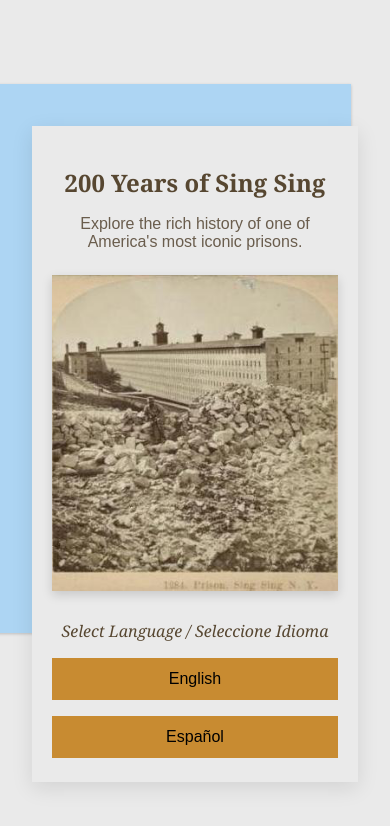
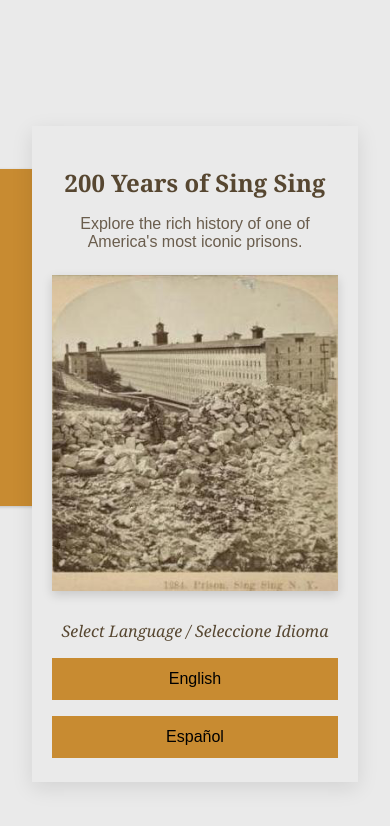
Before and after one commit to samweldon9393/SingSingPrisonMuseum-maps, a React (Create React App) app: page / in a window 390 px wide. Shown: the top 826 px of the page. Built offline with nearby package versions, Linux system fonts and the light colour scheme.

Commit message:
Landing page mobile update

```diff
--- a/src/LandingPage.css
+++ b/src/LandingPage.css
@@ -22,7 +22,7 @@
   position: absolute;
   width: 95vw;
   height: 65vh;
-  background: #ADD5F3;
+  background: #c88b31;
   top: 10%;
   left: -5%;
   box-shadow: 0 1px 3px rgba(0, 0, 0, 0.2);
@@ -98,4 +98,9 @@
   .landing-page button {
     width: 100%;
   }
+
+  .landing-background {
+    height: 40vh;
+    top: 20%;
+  }
 }
```
